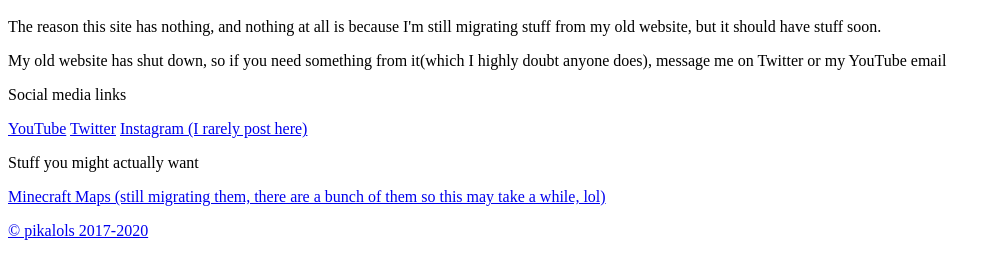
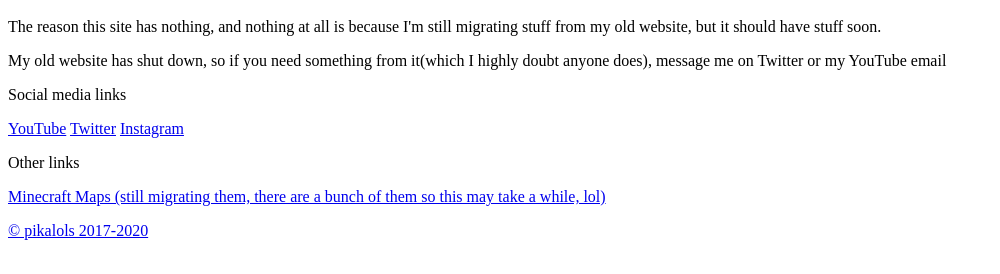
Before and after one commit to pikalols18/pikalols18.github.io, a plain HTML site: page index.html in a window 1280 px wide. Shown: the part 48-322 px from the top of the page, without its empty margins (0-1000 px from the left). Drawn offline with Linux system fonts and the light colour scheme.

Commit message:
Update index.html

```diff
--- a/index.html
+++ b/index.html
@@ -8,9 +8,9 @@
 <p>Social media links</p>
 <a href="https://www.youtube.com/c/pikalols18">YouTube</a>
 <a href="https://www.twitter.com/pikalols">Twitter</a>
-<a href="https://twitch.tv/pikalols</p>
-<a href="https://www.instagram.com/pikalols>Instagram (I rarely post here)</a>
-<p>Stuff you might actually want</p>
+<a href="https://twitch.tv/pikalols>Twitch</a>
+<a href="https://www.instagram.com/pikalols>Instagram</a>
+<p>Other links</p>
 <a href="blog.pikalols.tk>Blog (via Blogger)</a>
 <p>Minecraft Maps (still migrating them, there are a bunch of them so this may take a while, lol)</p>
 <p>© pikalols 2017-2020</p>
```
